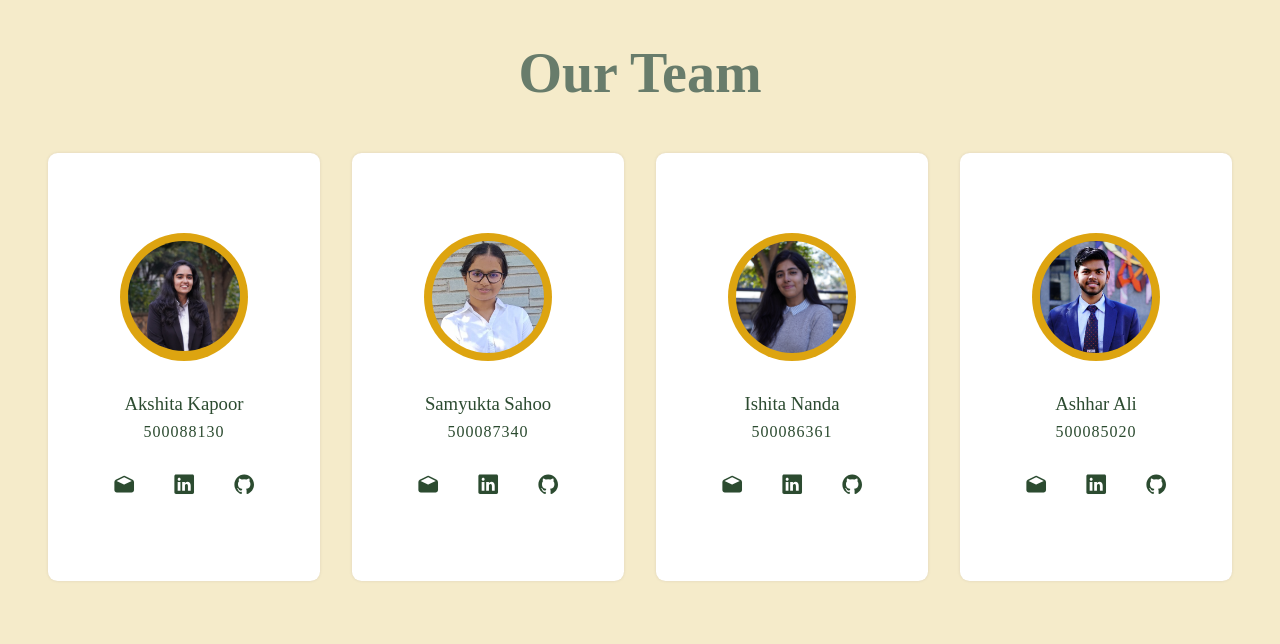
After one commit to Samyukta1909/Minor-2, a Flask app: page /Contact in a window 1280 px wide. The commit adds this page. Shown: the top 644 px of the page. Run offline with Flask 2, Linux system fonts and the light colour scheme.

Commit message:
Contact Page

```diff
--- a/app.py
+++ b/app.py
@@ -39,6 +39,10 @@ def index():
         return render_template('index2.html')
         # return render_template('index.html',Headlines=nhead)
 
+@app.route('/Contact', methods=["GET","POST"])
+def contact():
+   return render_template('contact.html')
+
 @socketio.on('message')
 def establishConnect(msg):
     print("Connection: "+msg)
--- /dev/null
+++ b/static/css/contact.css
@@ -0,0 +1,91 @@
+*{
+    padding: 0;
+    margin: 0;
+    box-sizing: border-box;
+}
+
+body{
+    background-color: #f5ebca;
+    padding: 1em;
+}
+
+.row{
+    display: flex;
+    text-align: center;
+    flex-wrap: wrap;
+    padding: 2em 1em;
+}
+
+.column{
+    flex: 0 0 25%;
+    width: 25%;
+    padding: 1em 1em;
+}
+
+h1{
+    margin-top: 2%;
+    width: 100%;
+    text-align: center;
+    font-size: 3.5em;
+    color: #687c6b;
+}
+
+.card{
+    box-shadow: 0 0 0.2em rgba(25, 0, 58,0.1);
+    padding: 5em 1em;
+    border-radius: 0.6em;
+    color: #2C4B30;
+    cursor: pointer;
+    transition: 0.3s;
+    background-color: #fff;
+}
+
+.card .img-container{
+    width: 8em;
+    height: 8em;
+    background-color: #DDA410;
+    padding: 0.5em;
+    border-radius: 50%;
+    margin: 0 auto 2em auto;
+}
+
+.card img{
+    /* margin-top: -0.45em; */
+    width: 100%;
+    border-radius: 50%;
+}
+
+.card h3{
+    font-weight: 500;
+}
+
+.card p{
+    font-weight: 300;
+    text-transform: uppercase;
+    margin: 0.5em 0 2em 0;
+    letter-spacing: 1px;
+}
+
+.icons{
+    width: 50%;
+    min-width: 180px;
+    /* color: black; */
+    margin: auto;
+    display: flex;
+    justify-content: space-around;
+}
+
+.card a{
+    text-decoration: none;
+    color: inherit;
+    font-size: 1.4em;
+}
+
+.card:hover{
+    background: linear-gradient(#526b55, #7c9f81);
+    color: #fff;
+}
+
+.card:hover .img-container{
+    transform: scale(1.15);
+}
--- a/static/css/style2.css
+++ b/static/css/style2.css
@@ -55,7 +55,7 @@ body {
 .subdomain_card {
     height: 15vh;
     width: 20vw;
-    background-color: blue;
+    /* background-color: blue; */
     text-align: center;
     font-weight: bold;
     border: 3px solid #DDA410;
@@ -69,7 +69,7 @@ body {
 .endpoints_card {
     height: 15vh;
     width: 20vw;
-    background-color: blue;
+    /* background-color: blue; */
     text-align: center;
     font-weight: bold;
     border: 3px solid #DDA410;
@@ -83,7 +83,7 @@ body {
 .sensitive_card {
     height: 15vh;
     width: 20vw;
-    background-color: blue;
+    /* background-color: blue; */
     text-align: center;
     font-weight: bold;
     border: 3px solid #DDA410;
--- /dev/null
+++ b/templates/contact.html
@@ -0,0 +1,111 @@
+<!DOCTYPE html>
+<html lang="en">
+<head>
+    <meta charset="UTF-8">
+    <meta name="viewport" content="width=device-width, initial-scale=1.0">
+    <link rel="stylesheet" type="text/css" href="{{ url_for('static', filename='css/contact.css') }}" />
+    <script type="module" src="https://unpkg.com/ionicons@7.1.0/dist/ionicons/ionicons.esm.js"></script>
+
+    <title>About</title>
+</head>
+
+<body>
+   <section>
+        <div>
+            <h1>Our Team</h1>
+        </div>
+        <div class="row">
+
+            <div class="column">
+                <div class="card">
+                    <div class="img-container">
+                        <img src="{{url_for('static', filename='images/akshi.png')}}" />
+                    </div>
+                    <h3>Akshita Kapoor</h3>
+                    <p>500088130</p>
+                    <div class="icons">
+                        <a href="mailto:kapoorakshita441@gmail.com">
+                            <ion-icon name="mail-open"></ion-icon>
+                        </a>
+                        <a href="https://www.linkedin.com/in/kapoor-akshita">
+                            <ion-icon name="logo-linkedin"></ion-icon>
+                        </a>
+                        <a href="https://github.com/akshitakapoor">
+                            <ion-icon name="logo-github"></ion-icon>
+                        </a>
+
+                    </div>
+                </div>
+            </div>
+
+            <div class="column">
+                <div class="card">
+                    <div class="img-container">
+                        <img src="{{url_for('static', filename='images/sam.jpg')}}" />
+                    </div>
+                    <h3>Samyukta Sahoo</h3>
+                    <p>500087340</p>
+                    <div class="icons">
+                        <a href="mailto:sahoosamyukta@gmail.com">
+                            <ion-icon name="mail-open"></ion-icon>
+                        </a>
+                        <a href="https://www.linkedin.com/in/samyukta-sahoo-277353211/">
+                            <ion-icon name="logo-linkedin"></ion-icon>
+                        </a>
+                        <a href="https://github.com/Samyukta1909/">
+                            <ion-icon name="logo-github"></ion-icon>
+                        </a>
+
+                    </div>
+                </div>
+            </div>
+
+            <div class="column">
+                <div class="card">
+                    <div class="img-container">
+                        <img src="{{url_for('static', filename='images/ishi.jpg')}}" />
+                    </div>
+                    <h3>Ishita Nanda</h3>
+                    <p>500086361</p>
+                    <div class="icons">
+                        <a href="mailto:nandaishita2711@gmail.com">
+                            <ion-icon name="mail-open"></ion-icon>
+                        </a>
+                        <a href="https://www.linkedin.com/in/ishita-nanda/">
+                            <ion-icon name="logo-linkedin"></ion-icon>
+                        </a>
+                        <a href="https://github.com/IshitaNanda">
+                            <ion-icon name="logo-github"></ion-icon>
+                        </a>
+
+                    </div>
+                </div>
+            </div>
+
+            <div class="column">
+                <div class="card">
+                    <div class="img-container">
+                        <img src="{{url_for('static', filename='images/ashhar.jpg')}}" />
+                    </div>
+                    <h3>Ashhar Ali</h3>
+                    <p>500085020</p>
+                    <div class="icons">
+                        <a href="mailto:aliashhar3@gmail.com">
+                            <ion-icon name="mail-open"></ion-icon>
+                        </a>
+                        <a href="https://www.linkedin.com/in/ashharali/">
+                            <ion-icon name="logo-linkedin"></ion-icon>
+                        </a>
+                        <a href="https://github.com/nerdynerd09/">
+                            <ion-icon name="logo-github"></ion-icon>
+                        </a>
+
+                    </div>
+                </div>
+            </div>
+
+        </div>
+    </section>
+</body>
+
+</html>
```
Also changed, not shown: static/images/akshi.png (added), static/images/ashhar.jpg (added), static/images/ishi.jpg (added), static/images/sam.jpg (added).
